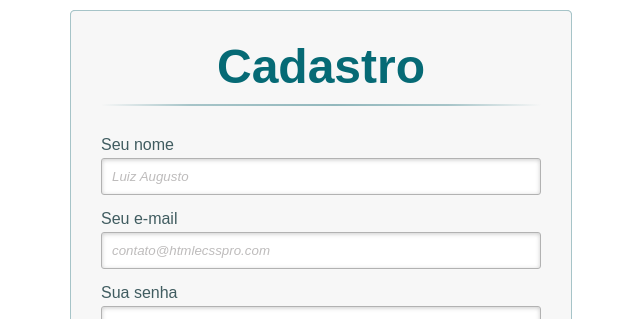
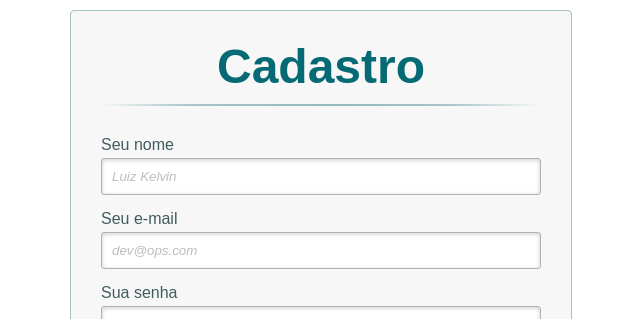
Before and after one commit to kwaark/lab-ERP-React, a React (Create React App) app: page / in a window 1280 px wide. Shown: the top 319 px of the page, without its empty margins (320-960 px from the left). Built offline with nearby package versions, Linux system fonts and the light colour scheme.

Commit message:
Update App.js

```diff
--- a/src/App.js
+++ b/src/App.js
@@ -4,8 +4,8 @@ import './App.css';
 function App() {
   return (
     <div className="container" >
-    <a class="links" id="paracadastro"></a>
-    <a class="links" id="paralogin"></a>
+    <a className="links" id="paracadastro"></a>
+    <a className="links" id="paralogin"></a>
 
     <div className="content">
       <div id="login">
@@ -13,7 +13,7 @@ function App() {
           <h1>Login</h1>
           <p>
             <label for="email_login">Seu e-mail</label>
-            <input id="email_login" name="email_login" required="required" type="text" placeholder="contato@htmlecsspro.com"/>
+            <input id="email_login" name="email_login" required="required" type="text" placeholder="dev@ops.com"/>
           </p>
 
           <p>
@@ -30,7 +30,7 @@ function App() {
             <input type="submit" value="Logar" />
           </p>
 
-          <p class="link">
+          <p className="link">
             Ainda não tem conta?
             <a href="#paracadastro">Cadastre-se</a>
           </p>
@@ -43,12 +43,12 @@ function App() {
 
           <p>
             <label for="nome_cad">Seu nome</label>
-            <input id="nome_cad" name="nome_cad" required="required" type="text" placeholder="Luiz Augusto" />
+            <input id="nome_cad" name="nome_cad" required="required" type="text" placeholder="Luiz Kelvin" />
           </p>
 
           <p>
             <label for="email_cad">Seu e-mail</label>
-            <input id="email_cad" name="email_cad" required="required" type="email" placeholder="contato@htmlecsspro.com"/>
+            <input id="email_cad" name="email_cad" required="required" type="email" placeholder="dev@ops.com"/>
           </p>
 
           <p>
@@ -60,7 +60,7 @@ function App() {
             <input type="submit" value="Cadastrar"/>
           </p>
 
-          <p class="link">
+          <p className="link">
             Já tem conta?
             <a href="#paralogin"> Ir para Login </a>
           </p>
```
